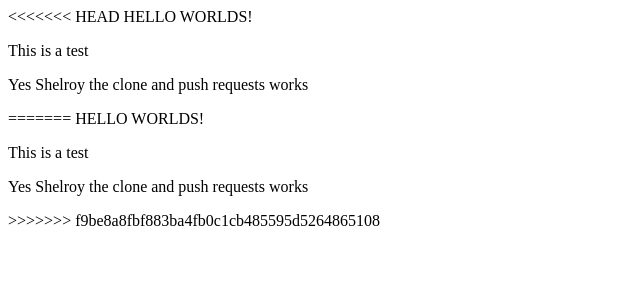
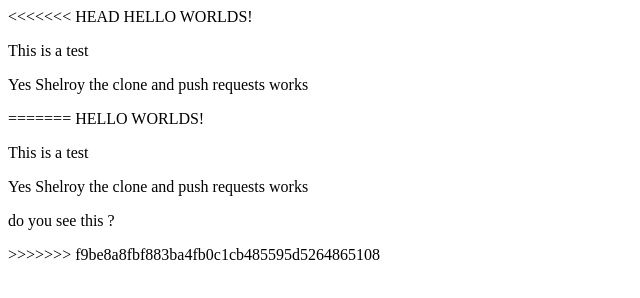
Before and after one commit to GregoryDey/testing, a plain HTML site: page index.html in a window 1280 px wide. Shown: the whole page, without its empty margins (0-640 px from the left). Drawn offline with Linux system fonts and the light colour scheme.

Commit message:
Update index.html
let me know if u see my last edit

```diff
--- a/index.html
+++ b/index.html
@@ -27,7 +27,7 @@
   HELLO WORLDS!
   <p> This is a test</p>
   <p> Yes Shelroy the clone and push requests works </p>
-
+ <p> do you see this ?</p>
 </body>
 </html>
 >>>>>>> f9be8a8fbf883ba4fb0c1cb485595d5264865108
```
